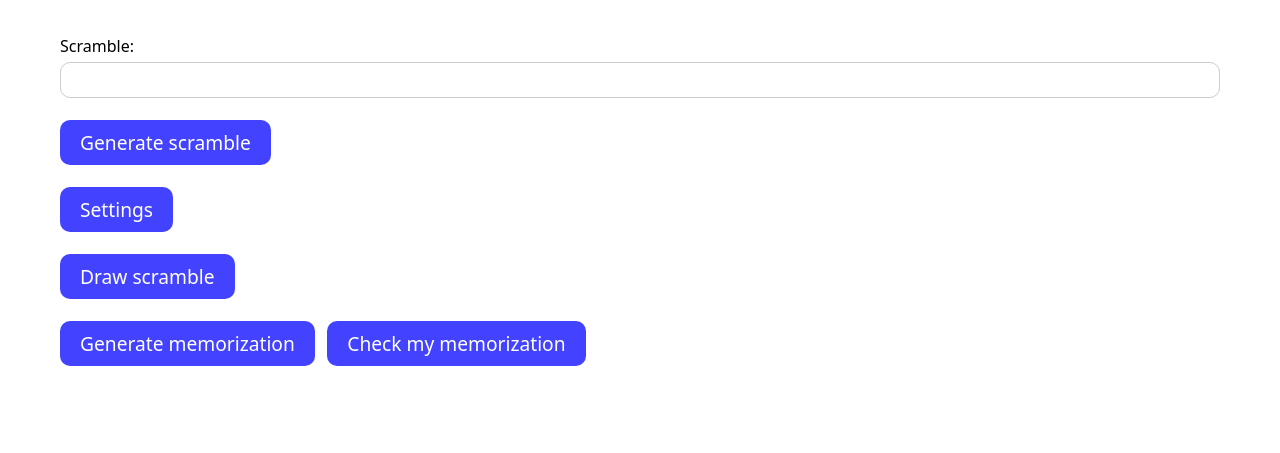
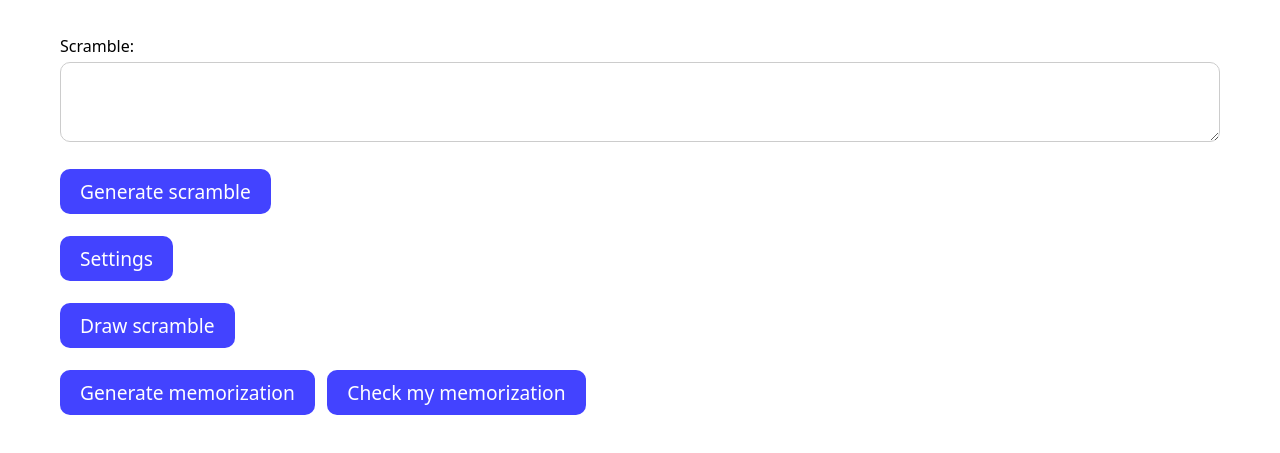
Before and after one commit to Steffan153/cubing-tools, a plain HTML site: page 5bld/index.html in a window 1280 px wide. Shown: the part 131-584 px from the top of the page. Drawn offline with Linux system fonts and the light colour scheme.

Commit message:
5bld scramble

```diff
--- a/5bld/index.html
+++ b/5bld/index.html
@@ -93,6 +93,7 @@
       .scramble {
         width: 100%;
         margin-top: 5px;
+        height: 80px;
       }
 
       .generated,
@@ -116,7 +117,7 @@
       <br />
       <div>
         Scramble:<br />
-        <input type="text" class="input scramble" value="" />
+        <textarea class="input scramble"></textarea>
       </div>
       <br />
       <button class="btn generate-scramble">Generate scramble</button>
```
